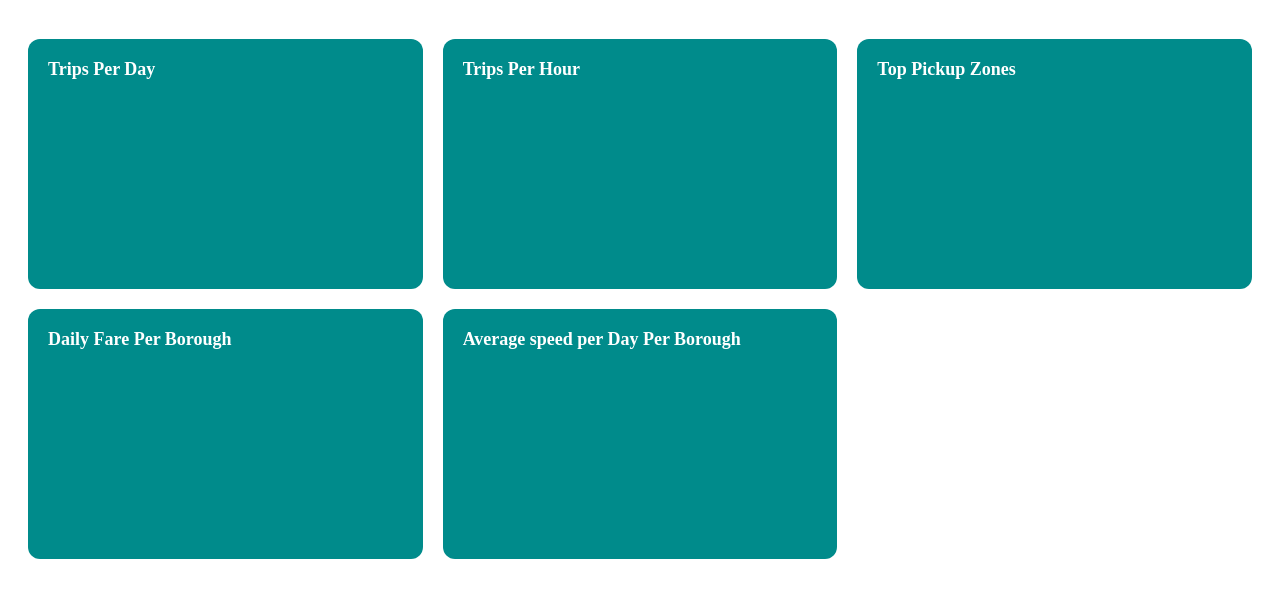
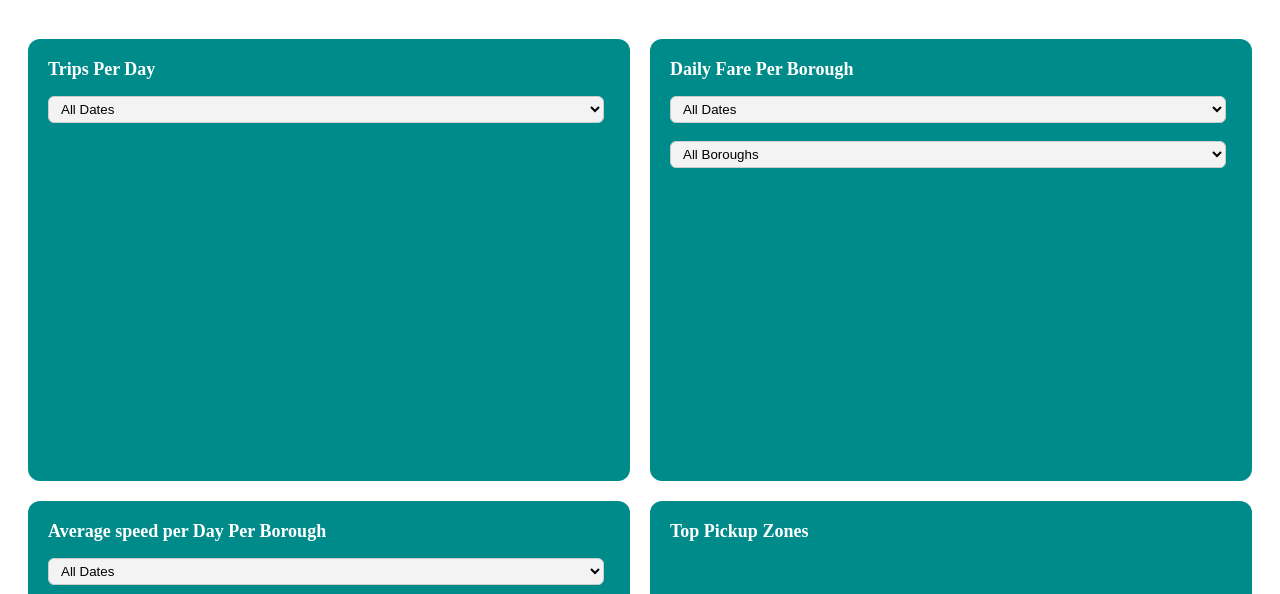
Before and after one commit to L-nsamba/urban_mobility_data_explorer_Group-15, a website: page frontend/index.html in a window 1280 px wide. Shown: the part 176-770 px from the top of the page. Drawn offline with nearby package versions, Linux system fonts and the light colour scheme.

Commit message:
html & css improvements

```diff
--- a/frontend/index.html
+++ b/frontend/index.html
@@ -24,27 +24,76 @@
             <section class="dashboard">
                 <div class="card">
                     <h3>Trips Per Day</h3>
-                    <canvas id="tripsPerDay"></canvas>
+                    <select id="tripsDateFilter">
+                    <option value="all">All Dates</option>
+                    <option value="2019-01-01">2019-01-01</option>
+                    <option value="2019-01-02">2019-01-02</option>
+                    <option value="2019-01-03">2019-01-03</option>
+                    <option value="2019-01-04">2019-01-04</option>
+                    <option value="2019-01-05">2019-01-05</option>
+                    <option value="2019-01-06">2019-01-06</option>
+                    <option value="2019-01-07">2019-01-07</option>
+                    <option value="2019-01-08">2019-01-08</option>
+                    <option value="2019-01-09">2019-01-09</option>
+                    <option value="2019-01-10">2019-01-10</option>
+                    <option value="2019-01-11">2019-01-11</option>
+                    <option value="2019-01-12">2019-01-12</option>
+                    </select>
+                    <canvas id="tripsPerDayChart"></canvas>
                 </div>
 
                 <div class="card">
-                    <h3>Trips Per Hour</h3>
-                    <canvas id="tripsPerHour"></canvas>
+                    <h3>Daily Fare Per Borough </h3>
+                    <select id="fareDateFilter">
+                        <option value="all">All Dates</option>
+                        <option value="2019-01-01">2019-01-01</option>
+                        <option value="2019-01-02">2019-01-02</option>
+                        <option value="2019-01-03">2019-01-03</option>
+                        <option value="2019-01-04">2019-01-04</option>
+                        <option value="2019-01-05">2019-01-05</option>
+                        <option value="2019-01-06">2019-01-06</option>
+                        <option value="2019-01-07">2019-01-07</option>
+                        <option value="2019-01-08">2019-01-08</option>
+                        <option value="2019-01-09">2019-01-09</option>
+                        <option value="2019-01-10">2019-01-10</option>
+                        <option value="2019-01-11">2019-01-11</option>
+                        <option value="2019-01-12">2019-01-12</option>
+                    </select>
+                    <select id="fareBoroughFilter">
+                        <option value="all">All Boroughs</option>
+                        <option value="EWR">EWR</option>
+                        <option value="Manhattan">Manhattan</option>
+                        <option value="Bronx">Bronx</option>
+                        <option value="Brooklyn">Brooklyn</option>
+                        <option value="Queens">Queens</option>
+                        <option value="Staten Island">Staten Island</option>
+                    </select>
+                    <canvas id="dailyFareChart"></canvas>
+                </div>
+
+                <div class="card">
+                    <h3>Average speed per Day Per Borough </h3>
+                    <select id="speedDateFilter">
+                        <option value="all">All Dates</option>
+                        <option value="2019-01-01">2019-01-01</option>
+                        <option value="2019-01-02">2019-01-02</option>
+                        <option value="2019-01-03">2019-01-03</option>
+                        <option value="2019-01-04">2019-01-04</option>
+                        <option value="2019-01-05">2019-01-05</option>
+                        <option value="2019-01-06">2019-01-06</option>
+                        <option value="2019-01-07">2019-01-07</option>
+                        <option value="2019-01-08">2019-01-08</option>
+                        <option value="2019-01-09">2019-01-09</option>
+                        <option value="2019-01-10">2019-01-10</option>
+                        <option value="2019-01-11">2019-01-11</option>
+                        <option value="2019-01-12">2019-01-12</option>
+                    </select>
+                    <canvas id="averageSpeedChart"></canvas>
                 </div>
 
                 <div class="card">
                     <h3>Top Pickup Zones</h3>
-                    <canvas id="busiestBoroughs"></canvas>
-                </div>
-
-                <div class="card">
-                    <h3>Daily Fare Per Borough </h3>
-                    <canvas id="dailyFare"></canvas>
-                </div>
-
-                <div class="card">
-                    <h3>Average speed per Day Per Borough </h3>
-                    <canvas id="dailyFare"></canvas>
+                    <canvas id="busiestBoroughsChart"></canvas>
                 </div>
 
             </section>
--- a/frontend/styles/main.css
+++ b/frontend/styles/main.css
@@ -21,7 +21,7 @@ header h1 {
     width: 100%;
     padding: 20px;
     display: grid;
-    grid-template-columns: repeat(3, 1fr);
+    grid-template-columns: 1fr 1fr;
     gap: 20px;
 }
 .main-content .heading{
@@ -39,7 +39,7 @@ header h1 {
 }
 
 .card h3{
-    margin: 0;
+    margin: 0 0 10px 0;
     font-size: 18px;
 }
 
@@ -49,6 +49,15 @@ header h1 {
     height: 100% !important;
 }
 
+.card select {
+    margin: 6px 6px 12px 0;
+    padding: 4px 8px;
+    border-radius: 6px;
+    border: 1px solid #ccc;
+    background-color: #f3f3f3;
+}
+
+
 @media (max-width: 768px){
     .dashboard{
         grid-template-columns: 1fr;
```
